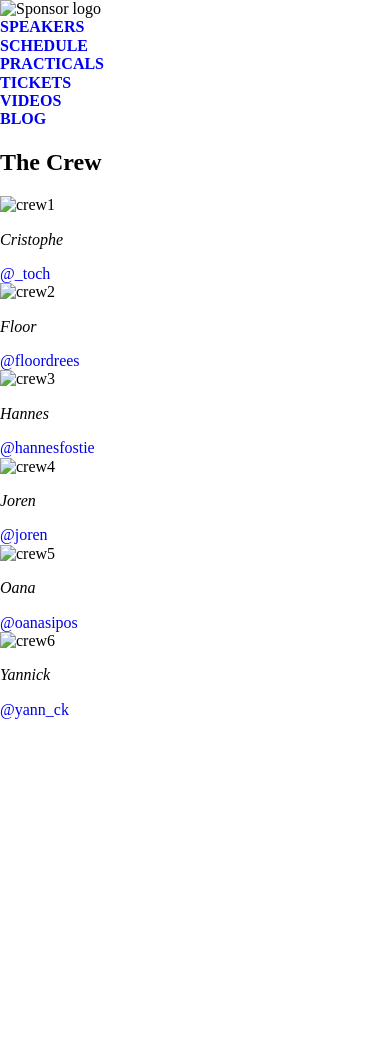
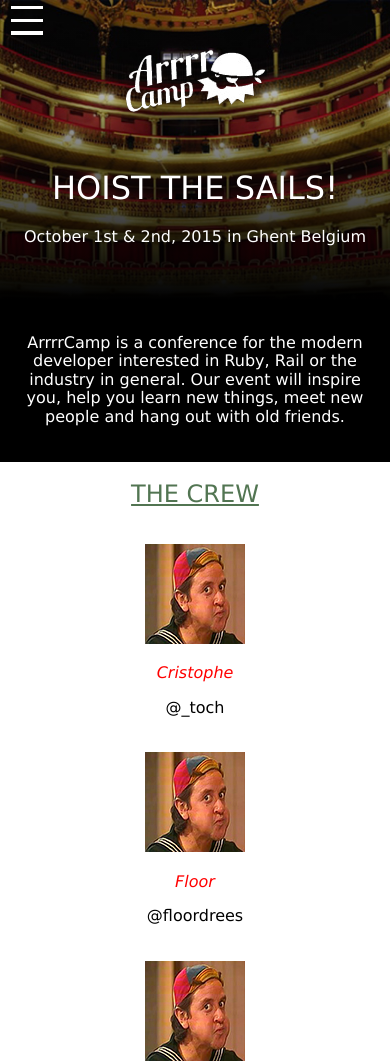
Before and after one commit to AngelMauricioMorales/2-Responsive-and-Mobile-First, a plain HTML site: page schedule/schedule.html in a window 390 px wide. Shown: the top 1064 px of the page. Before the commit the page ends 844 px from the top, so only its background shows below. Drawn offline with Linux system fonts and the light colour scheme; files that its build step writes are made by us from their sources.

Commit message:
Layout en mobile para Schedule finalizado

```diff
--- a/css/shared.css
+++ b/css/shared.css
@@ -46,7 +46,7 @@
 
 /*Footer*/
 .footer-section {
-  padding: 0 10%;
+  padding: 10%;
 }
 
 .footer-section a {
@@ -60,7 +60,7 @@
 .footer-section__titles {
   color: rgba(110, 155, 110, 0.884);
   text-align: center;
-  margin-top: 25%;
+  margin-top: 20%;
   font-size: 1rem;
 }
 
--- /dev/null
+++ b/schedule/schedule.css
@@ -0,0 +1,23 @@
+.schedule-section {
+    text-align: center;
+    padding: 0 5%;
+}
+
+.schedule-section__title {
+    color: rgb(82, 117, 82);
+    text-decoration: underline;
+    font-weight: lighter;
+}
+
+.schedule-section__list {
+    list-style: none;
+    margin: 10% 0;
+}
+
+.schedule-section__names {
+    color: red;
+}
+
+.schedule-section__links {
+    color: black;
+}
--- a/schedule/schedule.html
+++ b/schedule/schedule.html
@@ -1,100 +1,207 @@
 <!DOCTYPE html>
 <html lang="en">
   <head>
-  <meta charset="UTF-8">
-  <meta name="viewport" content="width=device-width, initial-scale=1.0">
-  <meta http-equiv="X-UA-Compatible" content="ie=edge">
-  <link rel="stylesheet" type="text/css" href="css/normalize.css">
-  <link rel="stylesheet" type="text/css" href="styles.css">
+    <meta charset="UTF-8" />
+    <meta name="viewport" content="width=device-width, initial-scale=1.0"/>
+    <meta http-equiv="X-UA-Compatible" content="ie=edge"/>
+    <link rel="stylesheet" type="text/css" href="../css/normalize.css"/>
+    <link rel="stylesheet" type="text/css" href="../css/shared.css"/>
+    <link rel="stylesheet" type="text/css" href="schedule.css" />
+    <script src="../index.js" defer></script>
     <title>2da Práctica CSS</title>
   </head>
+  <body>
 <!--Header-->
-  <header class="header">
-    <section class="header__menu-container">
-      <figure class="header__container-logo">
-        <img src="assets/sponsors.png" alt="Sponsor logo" class="header__sponsor-logo"/>
+    <header class="main-header">
+      <div class="main-header__toggle-button-container">
+        <button id="boton" class="main-header__toggle-button" type="button" name="nav">
+          <span class="main-header__toggle-content"></span>
+          <span class="main-header__toggle-content"></span>
+          <span class="main-header__toggle-content"></span>
+        </button>
+      </div>
+      <div class="main-header__menu-container">
+        <figure class="main-header__container-logo">
+          <img
+            src="../assets/header-logo.png"
+            alt="Sponsor logo"
+            class="main-header__sponsor-logo"
+          />
         </figure>
-      <nav class="header__navigation-bar">
-        <ul class="header__list-nav">
-          <li class="header__list-nav-items">
-            <a href="#speakers" class="header__links-nav-bar"><b>SPEAKERS</b></a>
+        <div id="backdrop" class="show-backdrop hide-backdrop">
+          <nav class="main-header__nav-bar">
+            <ul class="main-header__list-nav">
+              <li>
+                <figure class="main-header__container-logo">
+                  <a href="../index.html">
+                    <img
+                      src="../assets/header-logo.png"
+                      alt="Sponsor logo"
+                      class="main-header__sponsor-logo"
+                    />
+                  </a>
+                </figure>
               </li>
-          <li class="header__list-nav-items">
-            <a href="#schedule" class="header__links-nav-bar"><b>SCHEDULE</b></a>
+              <li class="main-header__list-nav-items">
+                <a href="../speakers/speakers.html" class="main-header__links-nav-bar">
+                  <b>SPEAKERS</b>
+                </a>
               </li>
-          <li class="header__list-nav-items">
-            <a href="#practicals" class="header__links-nav-bar"><b>PRACTICALS</b></a>
+              <li class="main-header__list-nav-items">
+                <a href="../schedule/schedule.html" class="main-header__links-nav-bar">
+                  <b>SCHEDULE</b>
+                </a>
               </li>
-          <li class="header__list-nav-items">
-            <a href="#tickets" class="header__links-nav-bar"><b>TICKETS</b></a>
+              <li class="main-header__list-nav-items">
+                <a href="../practicals/practicals.html" class="main-header__links-nav-bar">
+                  <b>PRACTICALS</b>
+                </a>
               </li>
-          <li class="header__list-nav-items">
-            <a href="#" class="header__links-nav-bar"><b>VIDEOS</b></a>
+              <li class="main-header__list-nav-items">
+                <a href="../tickets/tickets.html" class="main-header__links-nav-bar">
+                  <b>TICKETS</b>
+                </a>
               </li>
-          <li class="header__list-nav-items">
-            <a href="#" class="header__links-nav-bar"><b>BLOG</b></a>
+              <li class="main-header__list-nav-items">
+                <a href="#" class="main-header__links-nav-bar">
+                  <b>VIDEOS</b>
+                </a>
+              </li>
+              <li class="main-header__list-nav-items">
+                <a href="#" class="main-header__links-nav-bar">
+                  <b>BLOG</b>
+                </a>
               </li>
             </ul>
           </nav>
+        </div>
+      </div>
+      <section class="main-header__title-container">
+        <h1 class="main-header__title">HOIST THE SAILS!</h1>
+          <p class="main-header__text">
+            October 1st & 2nd, 2015 in Ghent Belgium
+          </p>
+          <p class="main-header__text2">
+            ArrrrCamp is a conference for the modern developer interested in Ruby,
+            Rail or the industry in general. Our event will inspire you, help you
+            learn new things, meet new people and hang out with old friends.
+          </p>
       </section>
-<section class="fifth-section section">
-    <header>
-      <h2 id="schedule" class="headers">The Crew</h2>
     </header>
-    <ul>
-      <li class="list">
-        <figure>
-          <img src="assets/quico.jpg" alt="crew1"/>
+<!--Schedule-->
+    <main>
+      <section class="schedule-section">
+        <h2 class="schedule-section__title">THE CREW</h2>
+          <ul class="schedule-section__list">
+            <li class="schedule-section__list">
+              <figure class="schedule-section__imgs--container">
+                <img src="../assets/quico.jpg" alt="crew1" class="schedule-section__imgs"/>
               </figure>
-        <p>
-          <cite>Cristophe</cite>
+              <p class="schedule-section__text">
+                <cite class="schedule-section__names">Cristophe</cite>
               </p>
-          <a href="#">@_toch</a>
+              <a href="#" class="schedule-section__links">@_toch</a>
             </li>
-      <li class="list">
-        <figure>
-          <img src="assets/quico.jpg" alt="crew2"/>
+            <li class="schedule-section__list">
+              <figure class="schedule-section__imgs--container">
+                <img src="../assets/quico.jpg" alt="crew2" class="schedule-section__imgs"/>
               </figure>
-        <p>
-          <cite>Floor</cite>
+              <p class="schedule-section__text">
+                <cite class="schedule-section__names">Floor</cite>
               </p>
-          <a href="#">@floordrees</a>
+              <a href="#" class="schedule-section__links">@floordrees</a>
             </li>
-      <li class="list">
-        <figure>
-          <img src="assets/quico.jpg" alt="crew3"/>
+            <li class="schedule-section__list">
+              <figure class="schedule-section__imgs--container">
+                <img src="../assets/quico.jpg" alt="crew3" class="schedule-section__imgs"/>
               </figure>
-        <p>
-          <cite>Hannes</cite>
+              <p class="schedule-section__text">
+                <cite class="schedule-section__names">Hannes</cite>
               </p>
-          <a href="#">@hannesfostie</a>
+              <a href="#" class="schedule-section__links">@hannesfostie</a>
             </li>
-      <li class="list">
-        <figure>
-          <img src="assets/quico.jpg" alt="crew4"/>
+            <li class="schedule-section__list">
+              <figure class="schedule-section__imgs--container">
+                <img src="../assets/quico.jpg" alt="crew4" class="schedule-section__imgs"/>
               </figure>
-        <p>
-          <cite>Joren</cite>
+              <p class="schedule-section__text">
+                <cite class="schedule-section__names">Joren</cite>
               </p>
-          <a href="#">@joren</a>
+              <a href="#" class="schedule-section__links">@joren</a>
             </li>
-      <li class="list">
-        <figure>
-          <img src="assets/quico.jpg" alt="crew5"/>
+            <li class="schedule-section__list">
+              <figure class="schedule-section__imgs--container">
+                <img src="../assets/quico.jpg" alt="crew5" class="schedule-section__imgs"/>
               </figure>
-        <p>
-          <cite>Oana</cite>
+              <p class="schedule-section__text">
+                <cite class="schedule-section__names">Oana</cite>
               </p>
-          <a href="#">@oanasipos</a>
+              <a href="#" class="schedule-section__links">@oanasipos</a>
             </li>
-      <li class="list">
-        <figure>
-          <img src="assets/quico.jpg" alt="crew6"/>
+            <li class="schedule-section__list">
+              <figure class="schedule-section__imgs--container">
+                <img src="../assets/quico.jpg" alt="crew6" class="schedule-section__imgs"/>
               </figure>
-        <p>
-          <cite>Yannick</cite>
+              <p class="schedule-section__text">
+                <cite class="schedule-section__names">Yannick</cite>
               </p>
-          <a href="#">@yann_ck</a>
+              <a href="#" class="schedule-section__links">@yann_ck</a>
             </li>
           </ul>
       </section>
+    </main>
+    <hr />
+<!--Footer-->
+    <footer class="footer-section">
+      <ul class="footer-section__list">
+        <li class="footer-section__list-items">
+          <h4 class="footer-section__titles">Questions</h4>
+          <hr />
+          <ul class="footer-section__questions-list">
+            <li class="footer-section__questions-list-items">
+              E-mail <a href="#">captain@Arrrrcamp.be</a>
+            </li>
+            <li class="footer-section__questions-list-items">
+              Twitter <a href="#">@arrrrcamp</a>
+            </li>
+            <li class="footer-section__questions-list-items">
+              Facebook <a href="#">facebook.com/arrrrcamp</a>
+            </li>
+          </ul>
+        </li>
+        <li class="footer-section__list-items">
+          <h4 class="footer-section__titles">Mailing List</h4>
+          <hr />
+          <form action="login.php" method="POST" class="footer-section__mailing-form">
+            <label for="footer-section__mailing-input">
+              <input
+                id="footer-section__mailing-input"
+                type="text"
+                name="email"
+                placeholder="jolly.roger@gmail.com"
+              />
+            </label>
+          </form>
+          <button name="subscribe" type="submit" class="footer-section__mailing-button">
+            Subscribe
+          </button>
+        </li>
+        <li class="footer-section__list-items">
+          <h4 class="footer-section__titles">ArrrrCamp</h4>
+          <hr />
+          <ul class="footer-section__arrrrcamp-list">
+            <li class="footer-section__arrrrcamp-list-items">
+              <a href="#code">Code of Conduct</a>
+            </li>
+            <li class="footer-section__arrrrcamp-list-items">
+              <a href="#submit">Submit a proposal</a>
+            </li>
+            <li class="footer-section__arrrrcamp-list-items">
+              <a href="#sponsors">Sponsor document</a>
+            </li>
+          </ul>
+        </li>
+      </ul>
+    </footer>
+  </body>
+</html>
```
Lines whose indentation alone changed are shown as unchanged.
